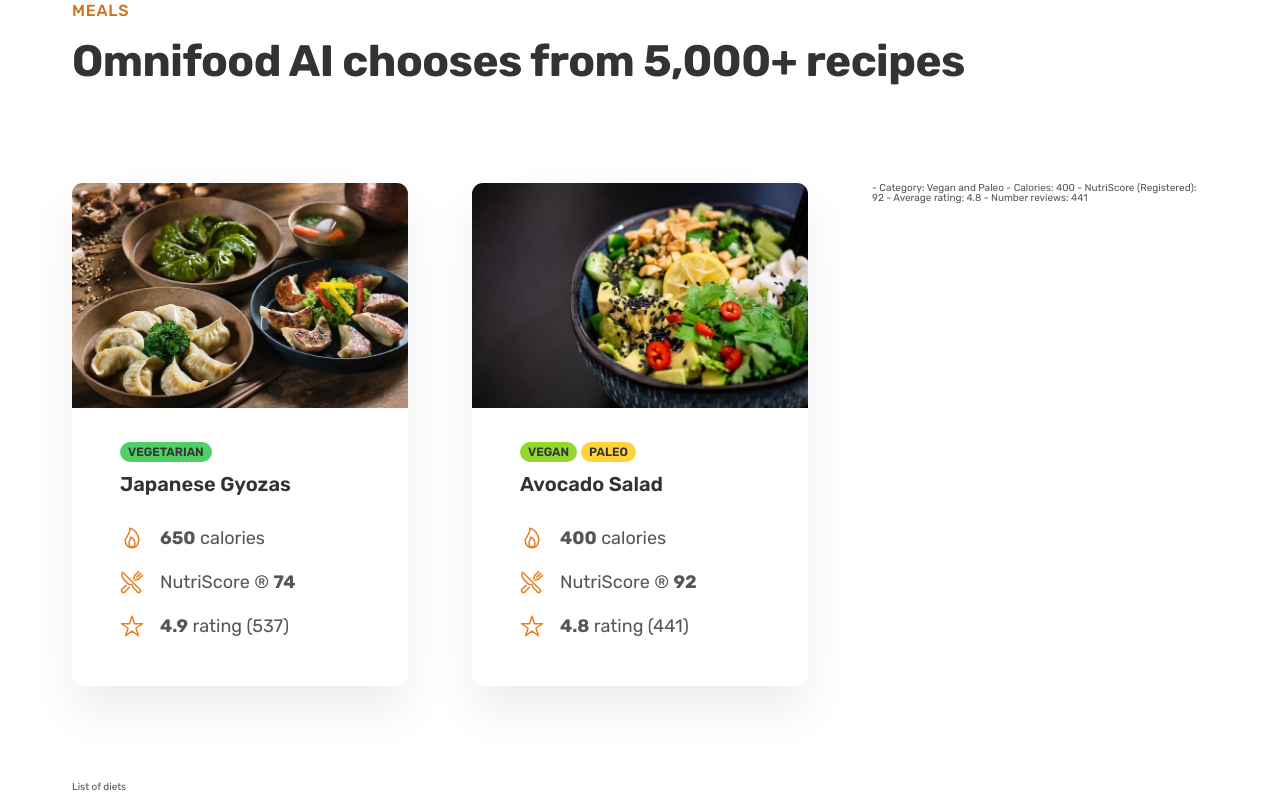
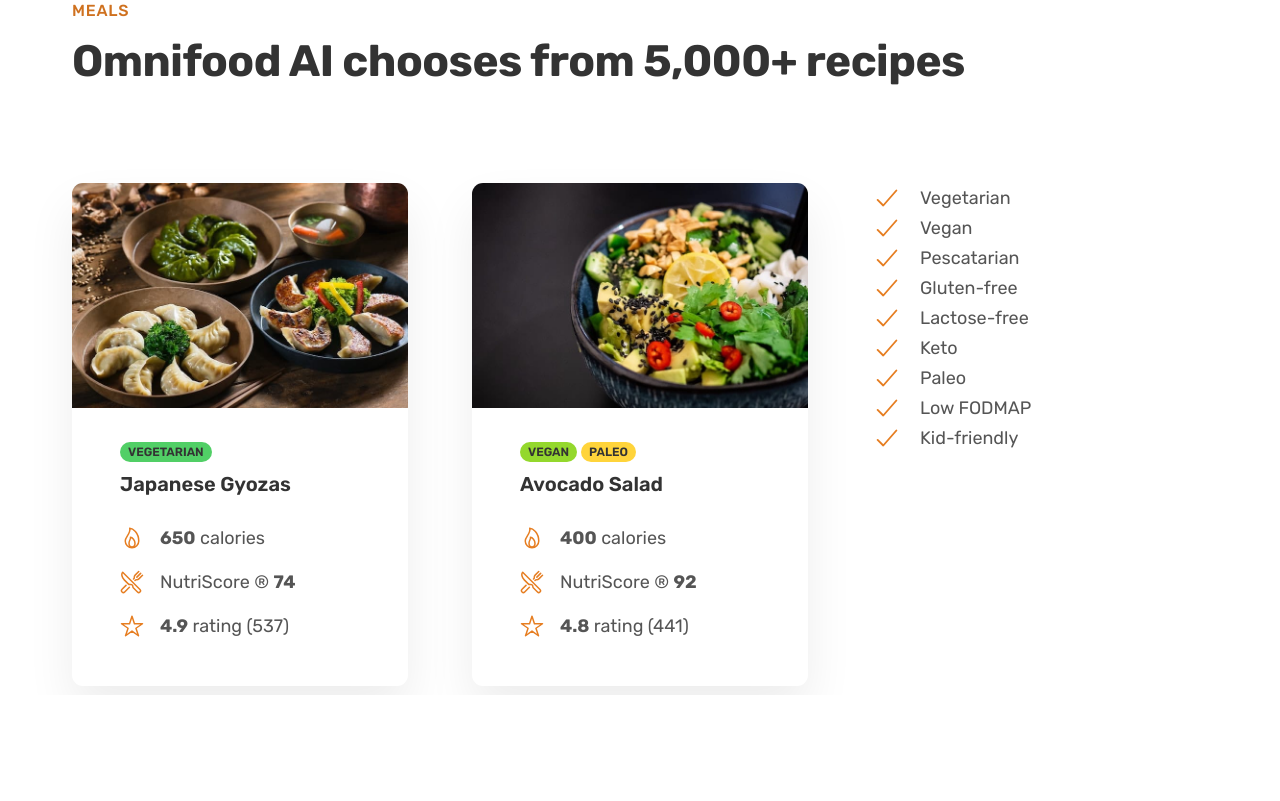
Before and after one commit to zubbyzillion/OmniFood-Webpage, a plain HTML site: page index.html in a window 1280 px wide. Shown: the part 2495-3296 px from the top of the page. After the commit the page ends 3190 px from the top, so only its background shows below. Drawn offline with nearby package versions, Linux system fonts and the light colour scheme.

Commit message:
Meals Section 3.1

```diff
--- a/css/general.css
+++ b/css/general.css
@@ -146,7 +146,8 @@ body {
     border-radius: 9px;
 
     /* Put transition on original state */
-    transition: background-color 0.3s;
+    /* transition: background-color 0.3s; */
+    transition: all 0.3s;
 }
 
 .btn--full:link,
--- a/css/style.css
+++ b/css/style.css
@@ -284,3 +284,20 @@
 .meal-img {
     width: 100%;
 }
+
+.list {
+    list-style: none;
+}
+
+.list-item {
+    font-size: 1.8rem;
+    display: flex;
+    align-items: center;
+    gap: 1.8rem;
+}
+
+.list-icon {
+    width: 3rem;
+    height: 3rem;
+    color: #e67e22;
+}
--- a/index.html
+++ b/index.html
@@ -150,13 +150,19 @@
                         </ul>
                     </div>
                 </div>
-                - Category: Vegan and Paleo
-                - Calories: 400
-                - NutriScore (Registered): 92
-                - Average rating: 4.8
-                - Number reviews: 441
-
-                <div class="list">List of diets</div>
+                <div class="diets">
+                    <ul class="list">
+                        <li class="list-item"><ion-icon class="list-icon" name="checkmark-outline"></ion-icon><span>Vegetarian</span></li>
+                        <li class="list-item"><ion-icon class="list-icon" name="checkmark-outline"></ion-icon><span>Vegan</span></li>
+                        <li class="list-item"><ion-icon class="list-icon" name="checkmark-outline"></ion-icon><span>Pescatarian</span></li>
+                        <li class="list-item"><ion-icon class="list-icon" name="checkmark-outline"></ion-icon><span>Gluten-free</span></li>
+                        <li class="list-item"><ion-icon class="list-icon" name="checkmark-outline"></ion-icon><span>Lactose-free</span></li>
+                        <li class="list-item"><ion-icon class="list-icon" name="checkmark-outline"></ion-icon><span>Keto</span></li>
+                        <li class="list-item"><ion-icon class="list-icon" name="checkmark-outline"></ion-icon><span>Paleo</span></li>
+                        <li class="list-item"><ion-icon class="list-icon" name="checkmark-outline"></ion-icon><span>Low FODMAP</span></li>
+                        <li class="list-item"><ion-icon class="list-icon" name="checkmark-outline"></ion-icon>Kid-friendly</li>
+                    </ul>
+                </div>
             </div>
         </section>
     </main>
```
